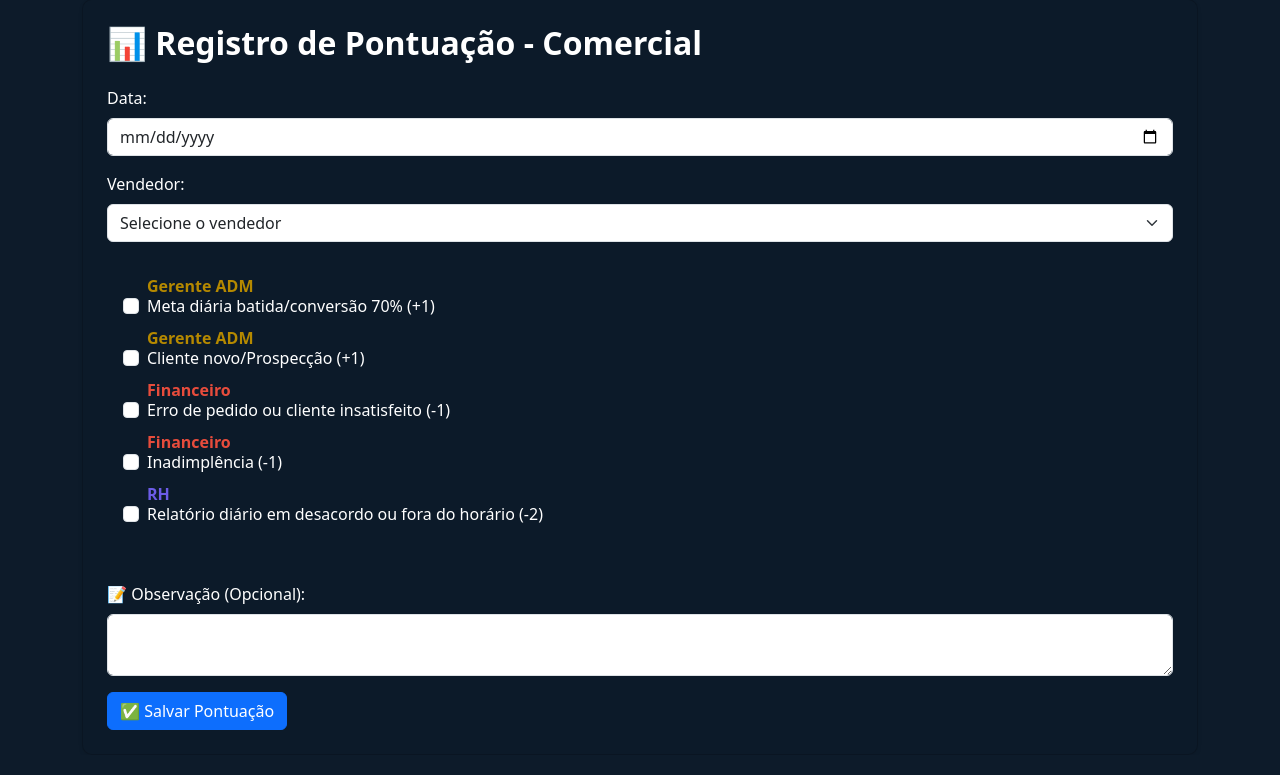
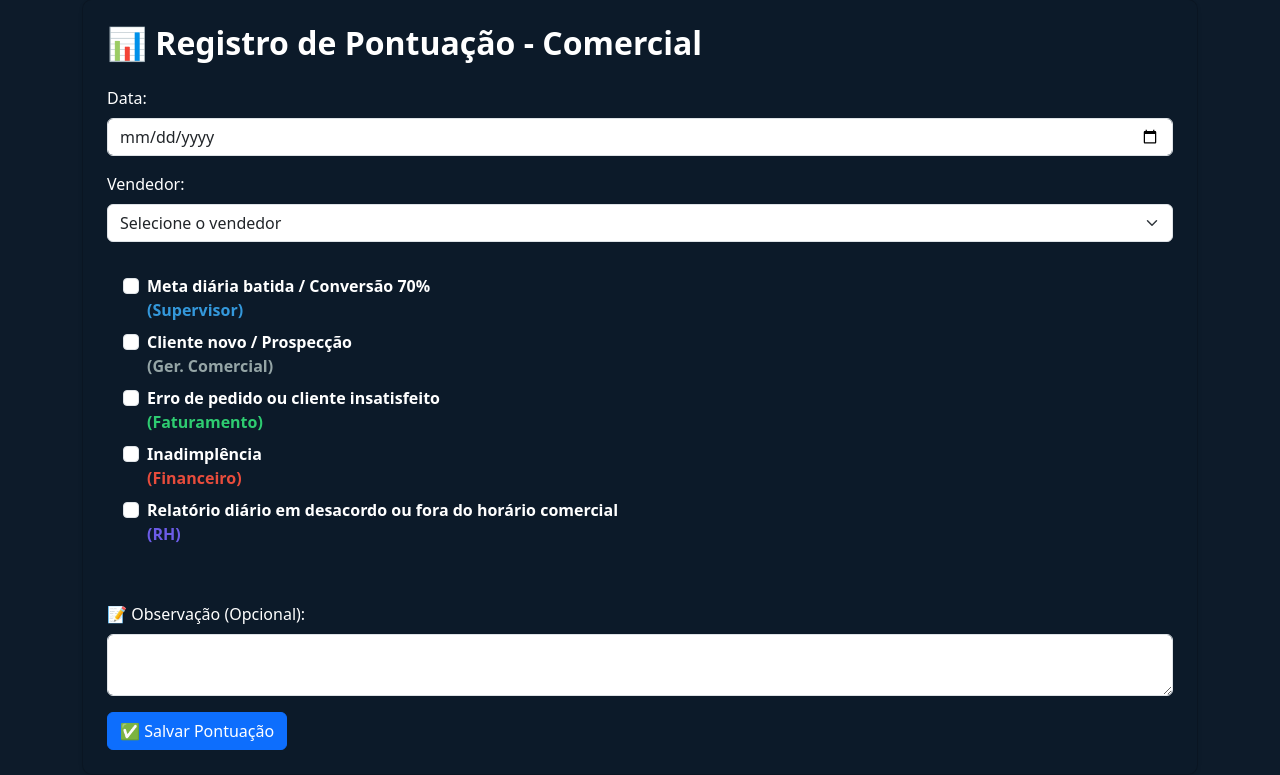
Before and after one commit to Luangscruznfe/pontuacao-confie, a Flask app: page /comercial in a window 1280 px wide. Shown: the part 153-928 px from the top of the page. Before the commit the page ends 883 px from the top, so only its background shows below. Run offline with Flask 3, Linux system fonts and the light colour scheme; some libraries are stand-ins or nearby versions.

Commit message:
logistica

```diff
--- a/templates/comercial.html
+++ b/templates/comercial.html
@@ -32,6 +32,18 @@
   display: block;
   margin-bottom: -4px;
 }
+.setor-supervisor {
+  color: #3498db;
+  font-weight: bold;
+  display: block;
+  margin-bottom: -4px;
+}
+.setor-gerente-comercial {
+  color: #95a5a6;
+  font-weight: bold;
+  display: block;
+  margin-bottom: -4px;
+}
 </style>
 
 <div class="card p-4 mt-5 shadow-sm">
@@ -61,33 +73,43 @@
 
     <div class="p-3 mb-4">
       <div class="form-check mb-2">
-        <span class="setor-gerente">Gerente ADM</span>
-        <input class="form-check-input" type="checkbox" name="A" value="1" id="A">
-        <label class="form-check-label" for="A">Meta diária batida/conversão 70% (+1)</label>
+        <input class="form-check-input" type="checkbox" name="A" value="2" id="A">
+        <label class="form-check-label" for="A">
+          <strong>Meta diária batida / Conversão 70%</strong><br>
+          <span class="setor-supervisor">(Supervisor)</span>
+        </label>
       </div>
 
       <div class="form-check mb-2">
-        <span class="setor-gerente">Gerente ADM</span>
         <input class="form-check-input" type="checkbox" name="B" value="1" id="B">
-        <label class="form-check-label" for="B">Cliente novo/Prospecção (+1)</label>
+        <label class="form-check-label" for="B">
+          <strong>Cliente novo / Prospecção</strong><br>
+          <span class="setor-gerente-comercial">(Ger. Comercial)</span>
+        </label>
       </div>
 
       <div class="form-check mb-2">
-        <span class="setor-financeiro">Financeiro</span>
         <input class="form-check-input" type="checkbox" name="C" value="-1" id="C">
-        <label class="form-check-label" for="C">Erro de pedido ou cliente insatisfeito (-1)</label>
+        <label class="form-check-label" for="C">
+          <strong>Erro de pedido ou cliente insatisfeito</strong><br>
+          <span class="setor-faturamento">(Faturamento)</span>
+        </label>
       </div>
 
       <div class="form-check mb-2">
-        <span class="setor-financeiro">Financeiro</span>
         <input class="form-check-input" type="checkbox" name="D" value="-1" id="D">
-        <label class="form-check-label" for="D">Inadimplência (-1)</label>
+        <label class="form-check-label" for="D">
+          <strong>Inadimplência</strong><br>
+          <span class="setor-financeiro">(Financeiro)</span>
+        </label>
       </div>
 
       <div class="form-check mb-3">
-        <span class="setor-rh">RH</span>
-        <input class="form-check-input" type="checkbox" name="E" value="-2" id="E">
-        <label class="form-check-label" for="E">Relatório diário em desacordo ou fora do horário (-2)</label>
+        <input class="form-check-input" type="checkbox" name="E" value="-1" id="E">
+        <label class="form-check-label" for="E">
+          <strong>Relatório diário em desacordo ou fora do horário comercial</strong><br>
+          <span class="setor-rh">(RH)</span>
+        </label>
       </div>
     </div>
 
```
